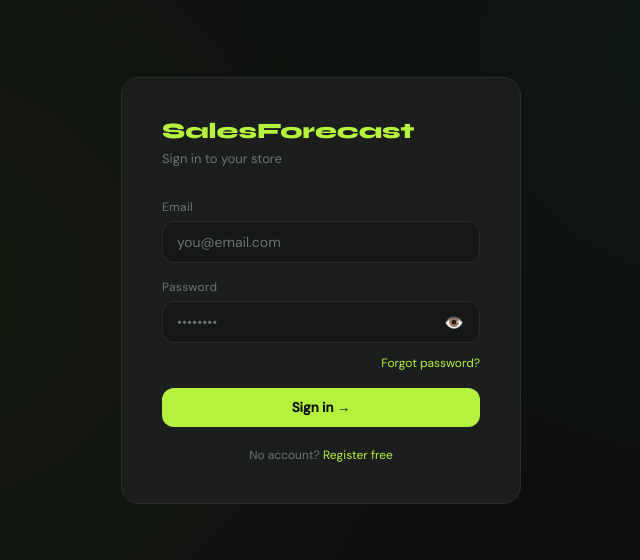
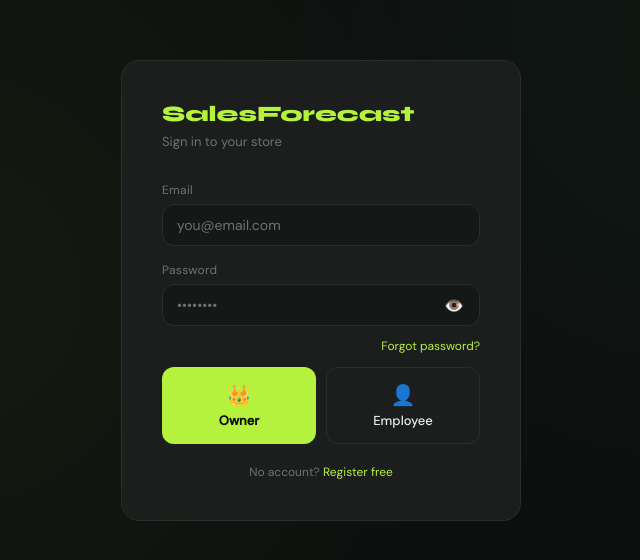
Before and after one commit to Jolooooooo/tindatrack, a React (Vite) app: page / in a window 1280 px wide. Shown: the part 110-670 px from the top of the page, without its empty margins (319-959 px from the left). Built offline with nearby package versions, Linux system fonts and the light colour scheme.

Commit message:
owner employee roles with proper password protection

```diff
--- a/src/App.jsx
+++ b/src/App.jsx
@@ -289,7 +289,7 @@ function LoginPage({ onLogin }) {
   const [showPass, setShowPass] = useState(false);
   const [forgotSent, setForgotSent] = useState(false);
 
-  const handle = async () => {
+  const handle = async (role = "owner") => {
     setErr(""); setLoading(true);
     try {
       if (mode === "forgot") {
@@ -308,13 +308,13 @@ function LoginPage({ onLogin }) {
         if (error) { setErr(error.message); return; }
         if (data.user) {
           await supabase.from("profiles").upsert({ id: data.user.id, store_name: form.storeName });
-          onLogin({ ...data.user, storeName: form.storeName });
+          onLogin({ ...data.user, storeName: form.storeName, role: "owner" });
         } else { setErr("Check your email to confirm your account, then sign in."); }
       } else {
         const { data, error } = await supabase.auth.signInWithPassword({ email: form.email, password: form.password });
         if (error) { setErr(error.message); return; }
         const { data: profile } = await supabase.from("profiles").select("store_name, record_pin").eq("id", data.user.id).single();
-        onLogin({ ...data.user, storeName: profile?.store_name || data.user.email, record_pin: profile?.record_pin });
+        onLogin({ ...data.user, storeName: profile?.store_name || data.user.email, record_pin: profile?.record_pin, role });
       }
     } finally { setLoading(false); }
   };
@@ -371,9 +371,22 @@ function LoginPage({ onLogin }) {
                 <a onClick={() => { setMode("forgot"); setErr(""); }} style={{ fontSize: 12, color: "var(--accent)", cursor: "pointer" }}>Forgot password?</a>
               </div>
             )}
-            <button className="btn btn-primary" style={{ width: "100%", marginTop: 4, justifyContent: "center" }} onClick={handle} disabled={loading}>
-              {loading ? "Please wait..." : mode === "login" ? "Sign in →" : "Create account →"}
-            </button>
+            {mode === "login" ? (
+              <div style={{ display: "grid", gridTemplateColumns: "1fr 1fr", gap: 10, marginTop: 4 }}>
+                <button className="btn btn-primary" style={{ justifyContent: "center", flexDirection: "column", padding: "14px", gap: 4 }} onClick={() => handle("owner")} disabled={loading}>
+                  <span style={{ fontSize: 20 }}>👑</span>
+                  <span style={{ fontSize: 13 }}>{loading ? "..." : "Owner"}</span>
+                </button>
+                <button className="btn btn-secondary" style={{ justifyContent: "center", flexDirection: "column", padding: "14px", gap: 4 }} onClick={() => handle("employee")} disabled={loading}>
+                  <span style={{ fontSize: 20 }}>👤</span>
+                  <span style={{ fontSize: 13 }}>{loading ? "..." : "Employee"}</span>
+                </button>
+              </div>
+            ) : (
+              <button className="btn btn-primary" style={{ width: "100%", marginTop: 4, justifyContent: "center" }} onClick={() => handle("owner")} disabled={loading}>
+                {loading ? "Please wait..." : "Create account →"}
+              </button>
+            )}
             <div className="login-footer">
               {mode === "login" ? <>No account? <a onClick={() => setMode("register")}>Register free</a></> : <>Already have one? <a onClick={() => setMode("login")}>Sign in</a></>}
             </div>
@@ -602,7 +615,7 @@ function POSPage({ products, onUpdateProducts, onAddSale, userId }) {
 }
 
 // ── SALES ENTRY ───────────────────────────────────────────────────────────────
-function SalesEntry({ sales, onAdd, onUpdate, onDelete, userId, products, onUpdateProducts, recordPin }) {
+function SalesEntry({ sales, onAdd, onUpdate, onDelete, userId, products, onUpdateProducts, recordPin, isOwner }) {
   const [tab, setTab] = useState("quick");
   const [msg, setMsg] = useState(null);
   const [loading, setLoading] = useState(false);
@@ -724,8 +737,27 @@ function SalesEntry({ sales, onAdd, onUpdate, onDelete, userId, products, onUpda
   const doPrint = () => window.print();
 
   // Edit sale
-  const startEdit = (sale) => setPwModal({ action: "edit", sale });
-  const startDelete = (sale) => setPwModal({ action: "delete", sale });
+  const startEdit = (sale) => {
+    if (isOwner) {
+      // Owner skips password — go directly to edit
+      setEditSale(sale);
+      setEditForm({ date: sale.date, amount: sale.amount, note: sale.note || "", time: sale.time || "" });
+    } else {
+      // Employee must enter record protection password
+      if (!recordPin) return alert("No record protection password set. Ask the owner to set one first.");
+      setPwModal({ action: "edit", sale });
+    }
+  };
+  const startDelete = (sale) => {
+    if (isOwner) {
+      // Owner skips password — confirm with simple confirm dialog
+      if (window.confirm("Delete this sales record?")) confirmDelete(sale);
+    } else {
+      // Employee must enter record protection password
+      if (!recordPin) return alert("No record protection password set. Ask the owner to set one first.");
+      setPwModal({ action: "delete", sale });
+    }
+  };
 
   const confirmEdit = async () => {
     const { error } = await supabase.from("sales").update({ date: editForm.date, amount: Number(editForm.amount), note: editForm.note, time: editForm.time || null }).eq("id", editSale.id);
@@ -1539,11 +1571,13 @@ export default function App() {
   const [loading, setLoading] = useState(true);
   const [recordPin, setRecordPin] = useState(null);
   const [resetMode, setResetMode] = useState(false);
+  const [userRole, setUserRole] = useState("employee");
   const isAdminPage = window.location.pathname === "/admin";
 
   const handleLogin = (userData) => {
     setUser(userData);
     if (userData.record_pin) setRecordPin(userData.record_pin);
+    if (userData.role) setUserRole(userData.role);
   };
 
   useEffect(() => {
@@ -1584,6 +1618,7 @@ export default function App() {
     { id: "sales", icon: "💰", label: "Record Sales" },
     { id: "forecast", icon: "📈", label: "Forecast" },
     { id: "inventory", icon: "📦", label: "Inventory" },
+    ...(userRole === "owner" ? [{ id: "settings", icon: "⚙️", label: "Settings" }] : []),
     { id: "help", icon: "❓", label: "Help" },
   ];
 
@@ -1601,7 +1636,14 @@ export default function App() {
             </div>
           ))}
           <div className="sidebar-bottom">
-            <div className="user-info"><span>{user.storeName}</span></div>
+            <div className="user-info">
+              <span>{user.storeName}</span>
+              <div style={{ marginTop: 4 }}>
+                <span style={{ fontSize: 10, padding: "2px 8px", borderRadius: 99, background: userRole === "owner" ? "rgba(181,242,62,0.15)" : "rgba(107,117,112,0.2)", color: userRole === "owner" ? "var(--accent)" : "var(--muted)", fontWeight: 600, letterSpacing: "0.5px" }}>
+                  {userRole === "owner" ? "👑 Owner" : "👤 Employee"}
+                </span>
+              </div>
+            </div>
             <button className="logout-btn" onClick={logout}>🚪 <span>Sign out</span></button>
           </div>
         </nav>
@@ -1609,10 +1651,11 @@ export default function App() {
 
           {page === "dashboard" && <Dashboard sales={sales} products={products} />}
           {page === "pos" && <POSPage products={products} onUpdateProducts={setProducts} onAddSale={(s) => setSales([...sales, s])} userId={user.id} />}
-          {page === "sales" && <SalesEntry sales={sales} onAdd={(s) => setSales([...sales, s])} onUpdate={handleUpdateSale} onDelete={handleDeleteSale} userId={user.id} products={products} onUpdateProducts={setProducts} recordPin={recordPin} />}
+          {page === "sales" && <SalesEntry sales={sales} onAdd={(s) => setSales([...sales, s])} onUpdate={handleUpdateSale} onDelete={handleDeleteSale} userId={user.id} products={products} onUpdateProducts={setProducts} recordPin={recordPin} isOwner={userRole === "owner"} />}
           {page === "forecast" && <ForecastPage sales={sales} />}
           {page === "inventory" && <Inventory products={products} onUpdate={setProducts} userId={user.id} />}
 
+          {page === "settings" && userRole === "owner" && <SettingsPage user={user} recordPin={recordPin} onPinChange={setRecordPin} />}
           {page === "help" && <HelpPage />}
         </main>
       </div>
```
